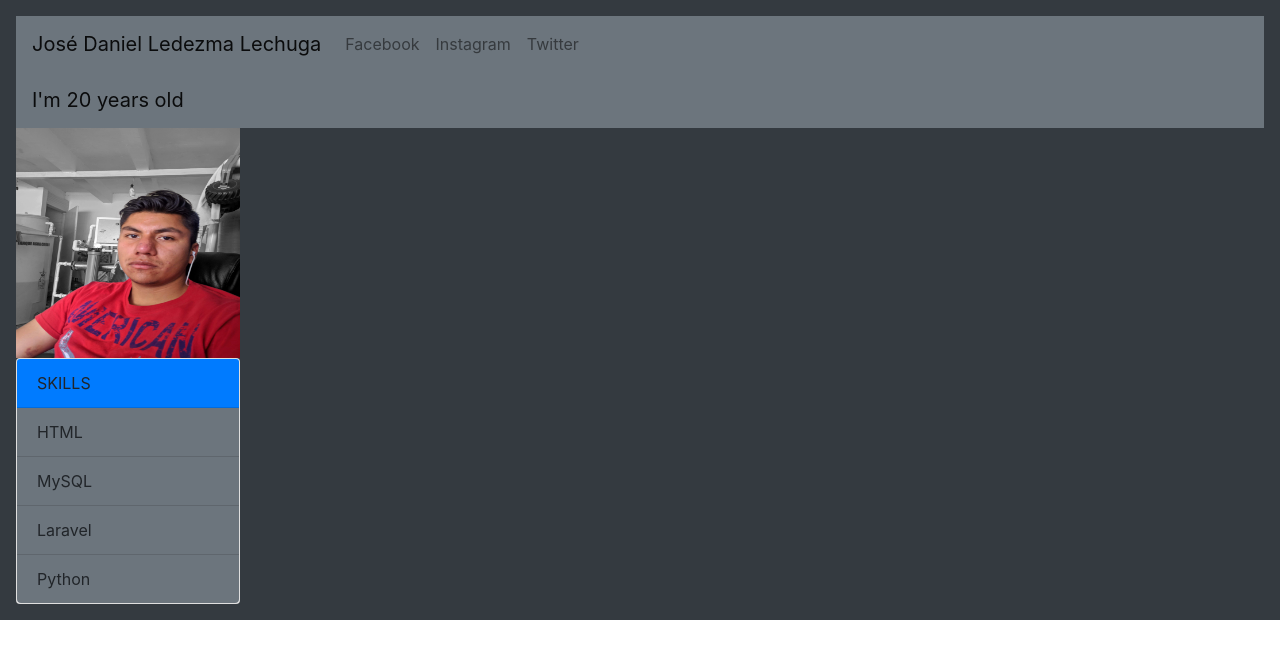
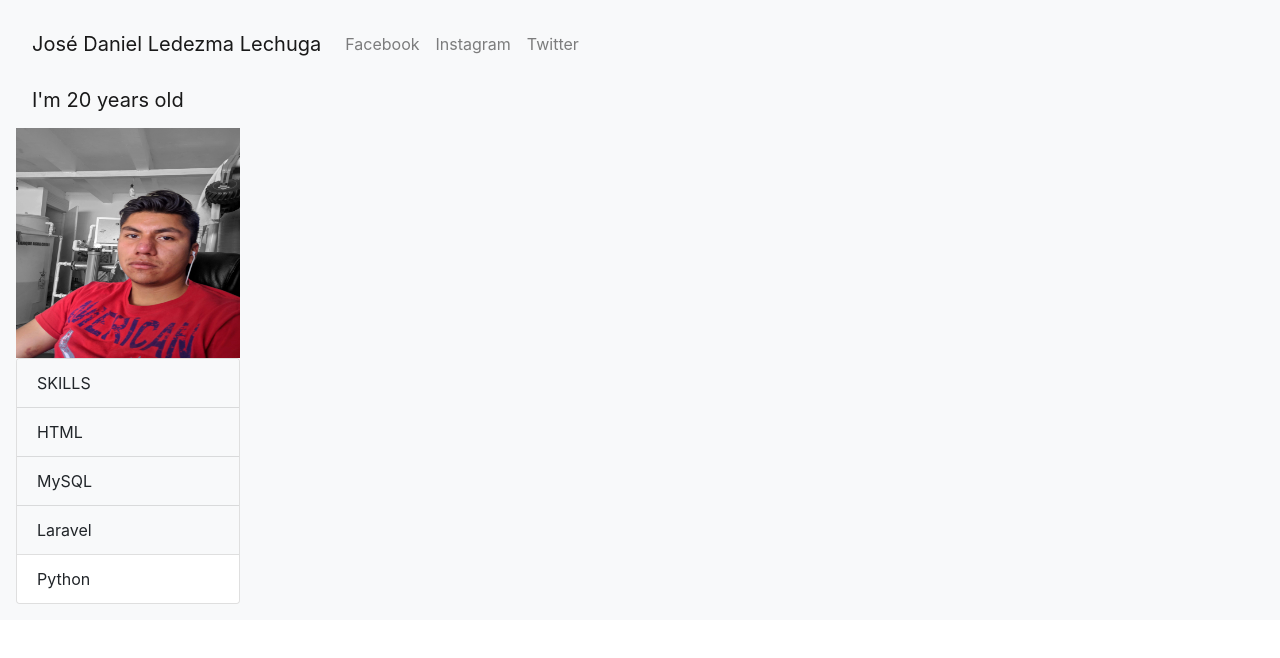
Before and after one commit to JDLL14/LeaGold, a plain HTML site: page index.html in a window 1280 px wide. Drawn offline with nearby package versions, Linux system fonts and the light colour scheme.

Commit message:
Cambio de Color x2

```diff
--- a/index.html
+++ b/index.html
@@ -8,8 +8,8 @@
     <title>MY PORTFOLIO</title>
 </head>
 <body>
-        <div class="p-3 mb-2 bg-dark text-black">
-        <nav class="navbar navbar-expand-lg navbar-light bg-secondary">
+        <div class="p-3 mb-2 bg-light text-black">
+        <nav class="navbar navbar-expand-lg navbar-light bg-light">
                 <a class="navbar-brand" href="#">José Daniel Ledezma Lechuga</a>
                 <button class="navbar-toggler" type="button" data-toggle="collapse" data-target="#navbarNavAltMarkup" aria-controls="navbarNavAltMarkup" aria-expanded="false" aria-label="Toggle navigation">
                   <span class="navbar-toggler-icon"></span>
@@ -22,21 +22,21 @@
                   </div>
                 </div>
               </nav>
-              <nav class="navbar navbar-expand-lg navbar-light bg-secondary">
+              <nav class="navbar navbar-expand-lg navbar-light bg-light">
                     <a class="navbar-brand" href="#">I'm 20 years old</a>
                     <button class="navbar-toggler" type="button" data-toggle="collapse" data-target="#navbarNav" aria-controls="navbarNav" aria-expanded="false" aria-label="Toggle navigation">
                       <span class="navbar-toggler-icon"></span>
                   </nav>
               <div><img src="Imagenes/Random.jpg"  width="224" height="230"></div>
                       <div class="card" style="width: 14rem;">
-                            <div class="card-header bg-primary">
+                            <div class="card-header bg-light">
                               SKILLS
                             </div>
                             <ul class="list-group list-group-flush">
-                              <li class="list-group-item bg-secondary">HTML</li>
-                              <li class="list-group-item bg-secondary">MySQL</li>
-                              <li class="list-group-item bg-secondary">Laravel</li>
-                              <li class="list-group-item bg-secondary">Python</li>
+                              <li class="list-group-item bg-light">HTML</li>
+                              <li class="list-group-item bg-light">MySQL</li>
+                              <li class="list-group-item bg-light">Laravel</li>
+                              <li class="list-group-item bg-">Python</li>
                             </ul>
                           </div>
                           </div>
```
